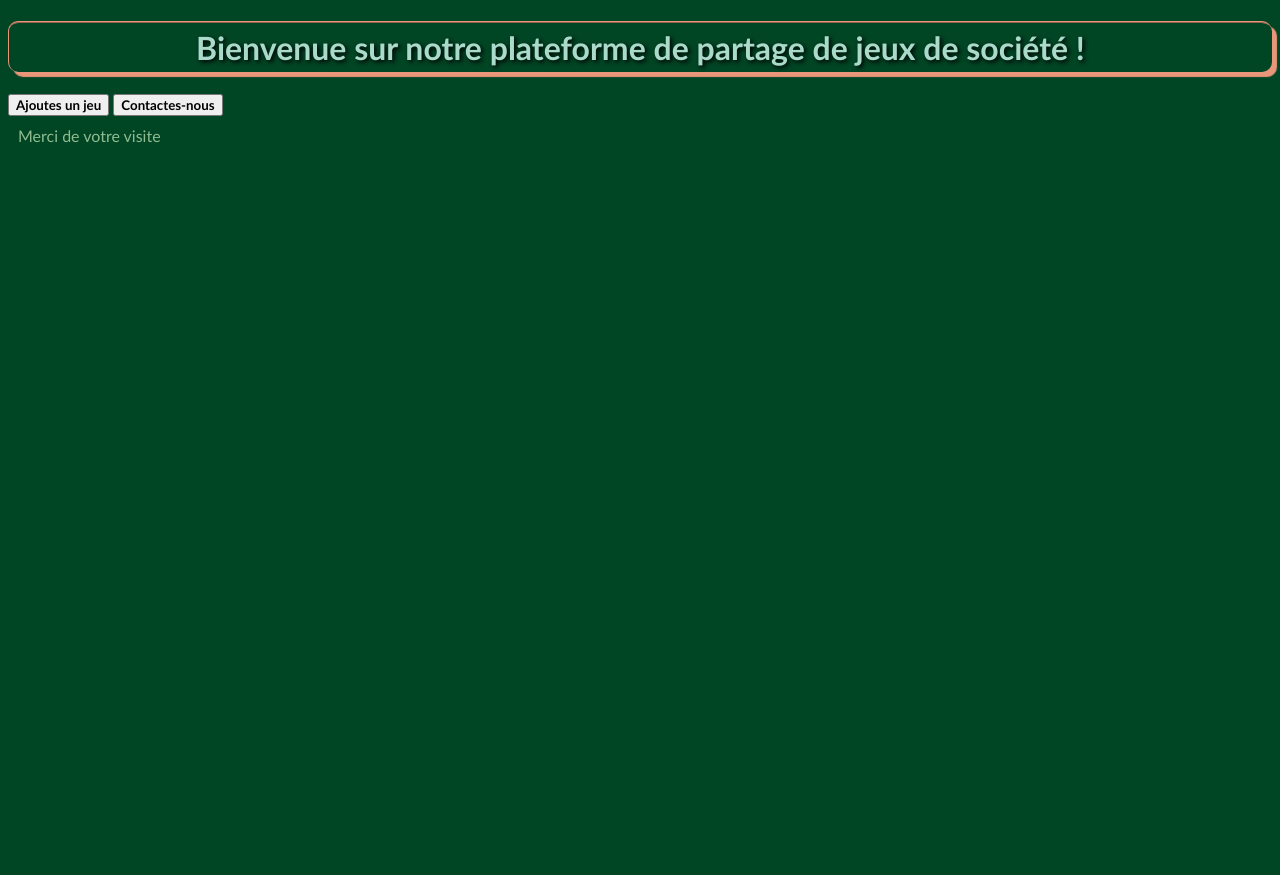
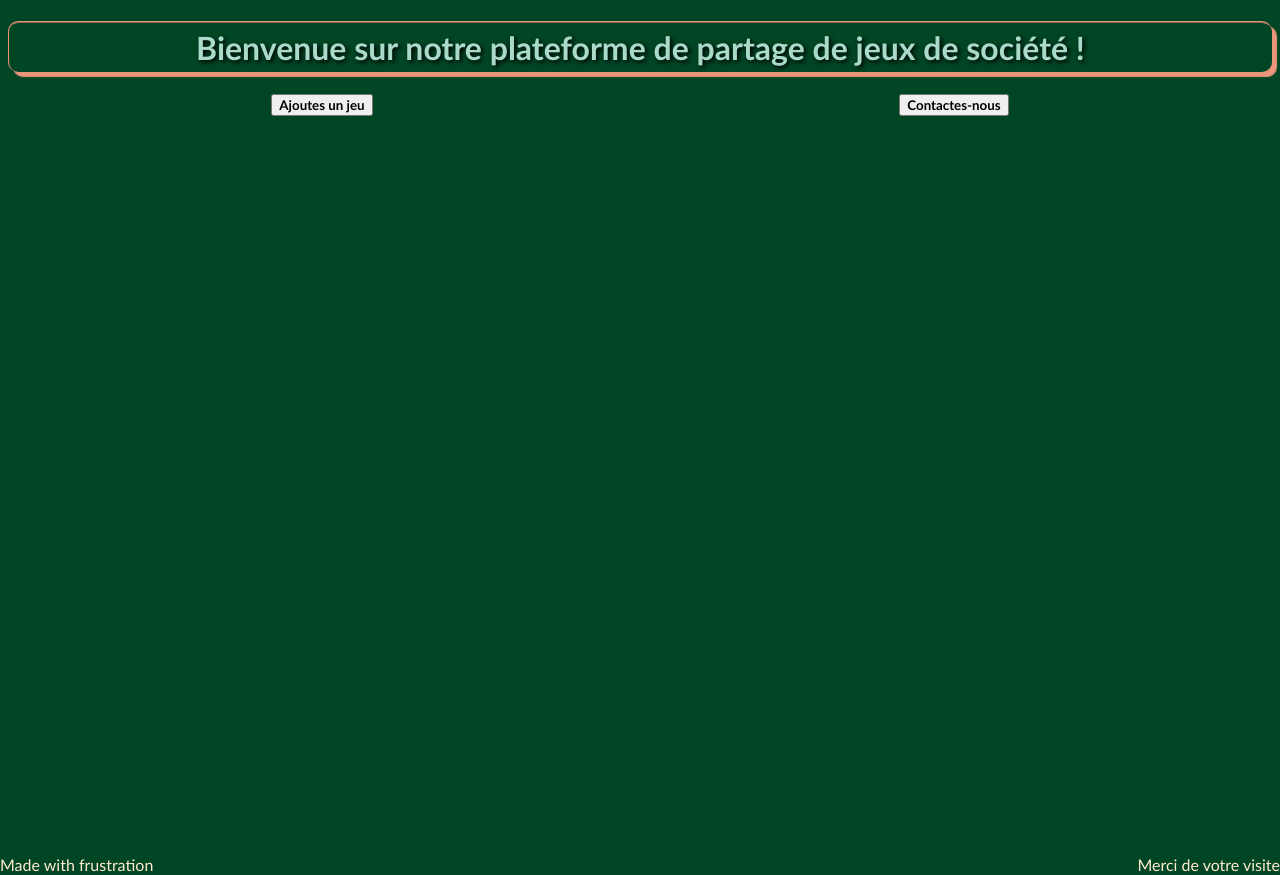
Before and after one commit to GlitchyMuon/Boardgame_site_project, a PHP site: page /home.php in a window 1280 px wide. Run offline with PHP 8.4, Linux system fonts and the light colour scheme.

Commit message:
changed button and footer alignment in Home

```diff
--- a/CSS/style.css
+++ b/CSS/style.css
@@ -63,14 +63,22 @@ input[type=submit] {
 }
 
 nav {
-    justify-content: center;
+    display: flex;
+    justify-content:space-around;
 }
 
-footer { /* doesn't apply*/
+footer {
     color:darkseagreen ;
     display: flex;
     justify-content: space-between;
-    padding: 10px;
-    text-anchor: end; /* doesn't apply*/
+    padding-right: 15px;
+    padding-left: 15px;
+    position: fixed;
+    left: 5;
+    right: 0;
+    bottom: 0;
+    width: 100%;
+    text-align: center;
+    margin: -15px;
 
 }
--- a/home.php
+++ b/home.php
@@ -18,7 +18,11 @@
             Contactes-nous
             </button>
         </nav>
-            <footer>Merci de votre visite</footer>
+        <footer>
+            <p>Made with frustration</p>
+            <p>Merci de votre visite</p>
+
+        </footer>
 
 
 
```
